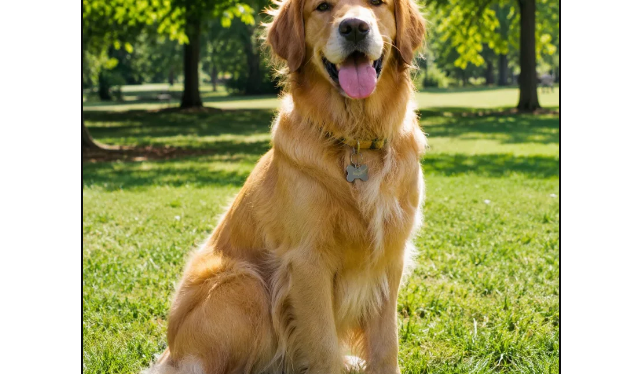
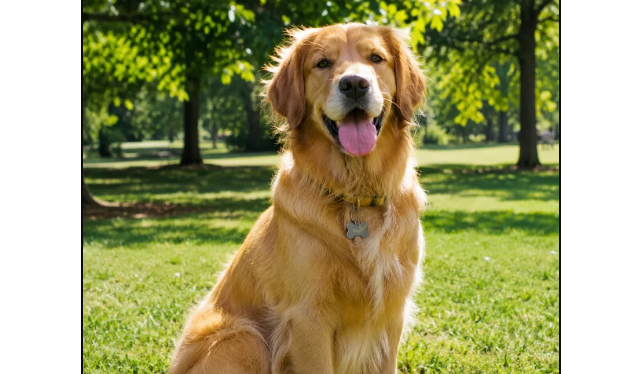
Before and after one commit to marcoscuellar/DOGSITTER, a plain HTML site: page dist/index.html in a window 1280 px wide. Shown: the part 140-514 px from the top of the page, without its empty margins (319-959 px from the left). Drawn offline with Linux system fonts and the light colour scheme.

Commit message:
Show the whole golden retriever in the Home hero (no cropping)
Co-Authored-By: Claude Sonnet 5.5 <noreply@anthropic.com>
Claude-Session: https://claude.ai/code/session_01RNDgBGkhaUpNfn331g8T7g

```diff
--- a/dist/app.css
+++ b/dist/app.css
@@ -40,7 +40,7 @@ button{font:inherit;color:inherit}
 /* Home */
 .hero{position:relative;display:flex;flex-direction:column;background:var(--leons-ink);color:var(--leons-bone)}
 .hero-brand{text-align:center;padding:var(--leons-space-5) 0 var(--leons-space-4)}
-.hero-photo{height:min(380px,48vh);background:var(--photo);overflow:hidden}
+.hero-photo{aspect-ratio:822/900;background:var(--photo);overflow:hidden}
 .hero-brand img{width:44px;height:auto}
 .hero-brand .name{font-family:var(--leons-font-display);font-size:34px;line-height:1;text-transform:uppercase;margin-top:var(--leons-space-1)}
 .hero-brand .label{letter-spacing:.3em;margin-top:var(--leons-space-1)}
```
